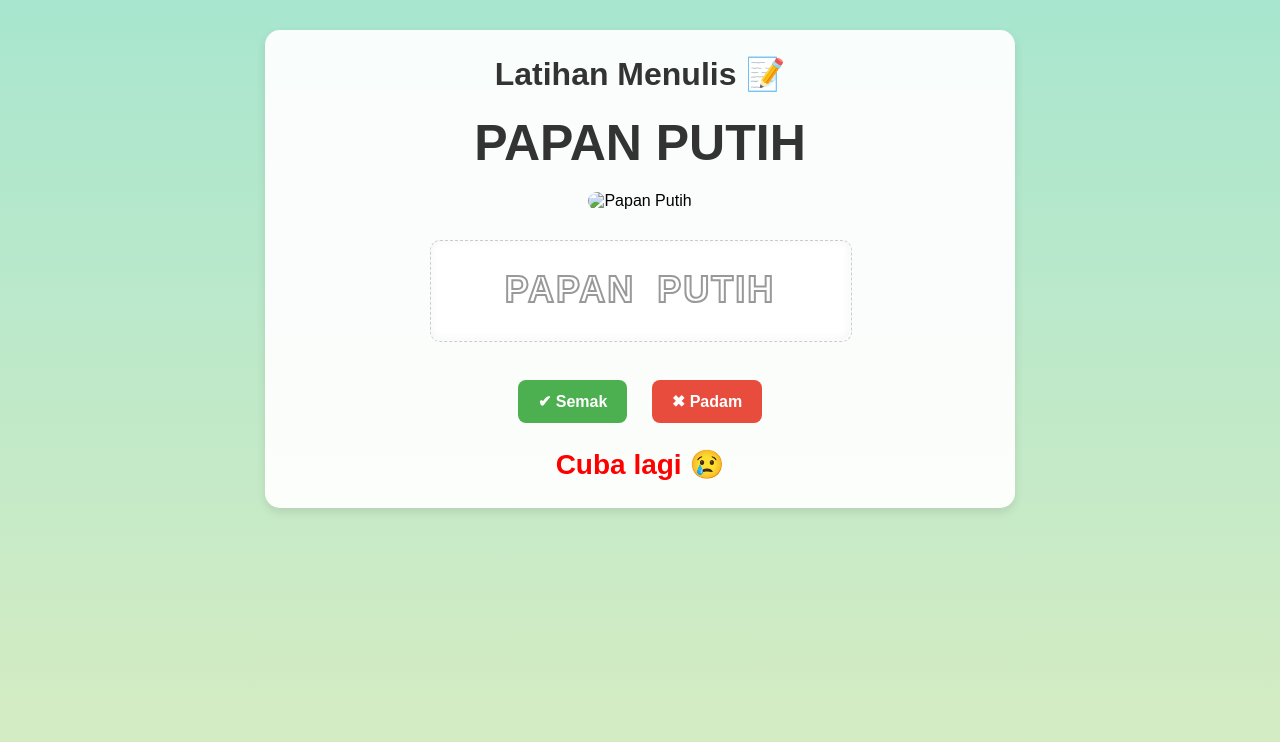
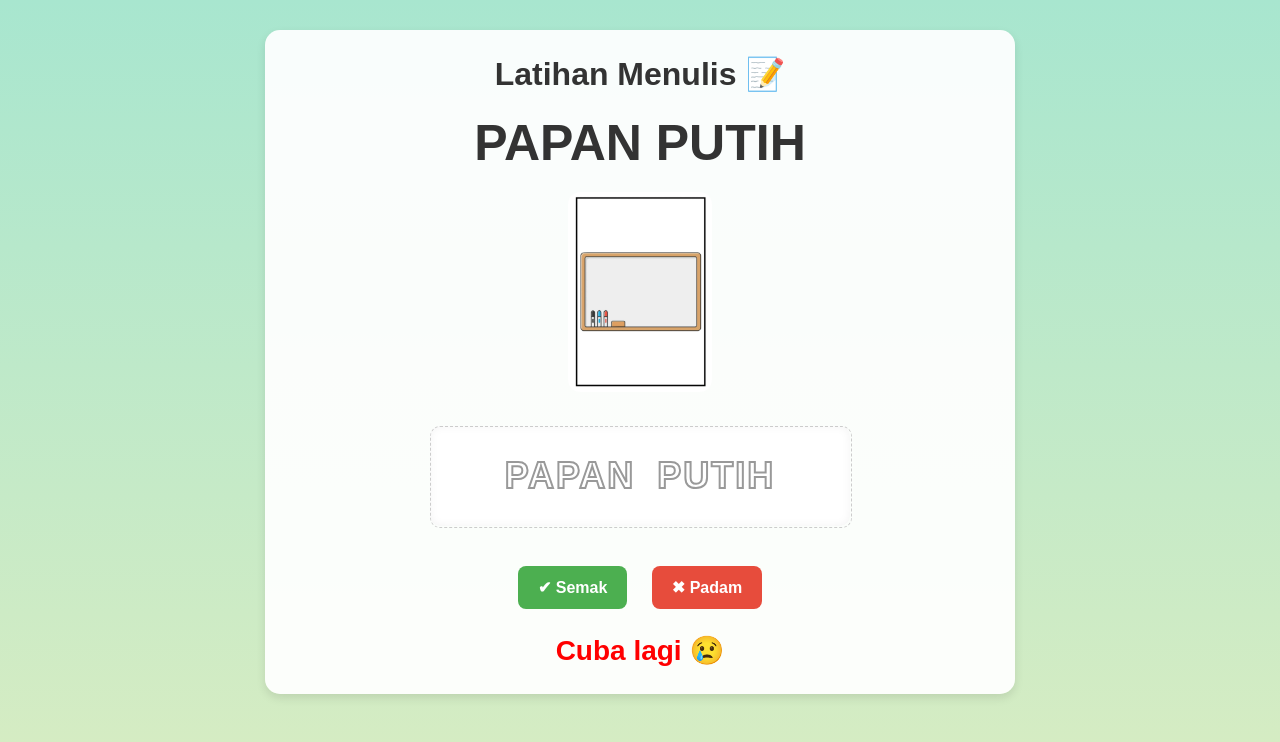
Before and after one commit to Colaqihong/papan-putih, a plain HTML site: page index.html in a window 1280 px wide. Both pictures are taken after a click on the button "✔ Semak". Drawn offline with Linux system fonts and the light colour scheme.

Commit message:
Update index.html

```diff
--- a/index.html
+++ b/index.html
@@ -25,7 +25,7 @@ button:active { transform: scale(0.95); }
     <div class="word">PAPAN PUTIH</div>
 
     <div class="image-box">
-        <img src="papan putih.jpg" alt="Papan Putih">
+        <img src="papan putih.jpeg" alt="Papan Putih">
     </div>
 
     <div class="trace-area">
@@ -74,7 +74,7 @@ button:active { transform: scale(0.95); }
 
     function checkWriting(){
         const result=document.getElementById("result");
-        if(totalLength > 2200){
+        if(totalLength > 200){
             result.innerHTML="Syabas! 🎉";
             result.style.color="green";
             playSuccessSound();
```
